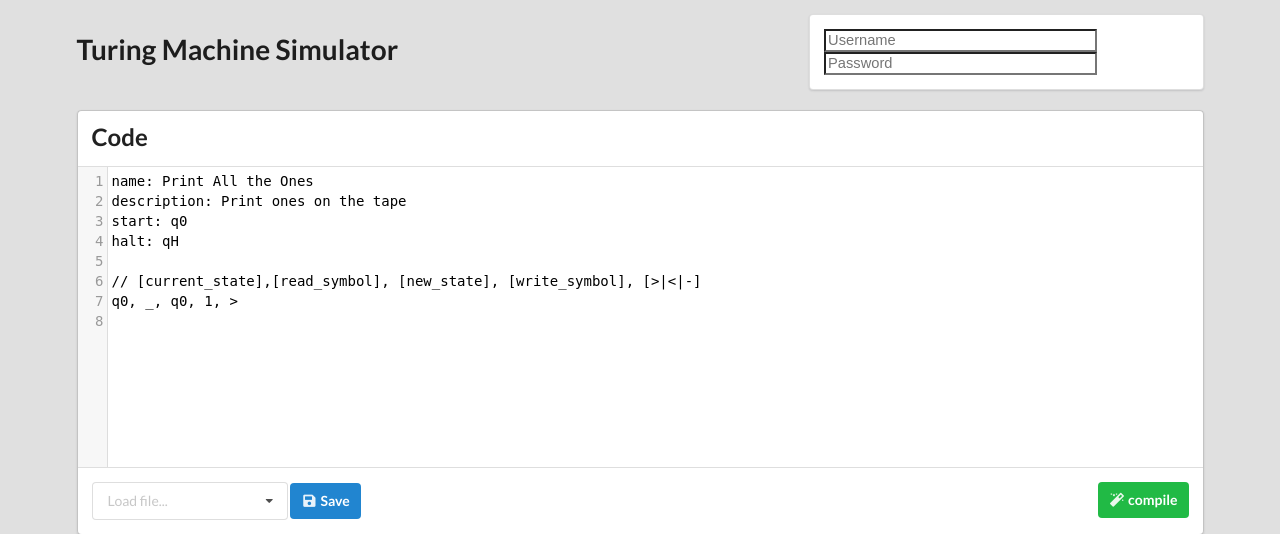
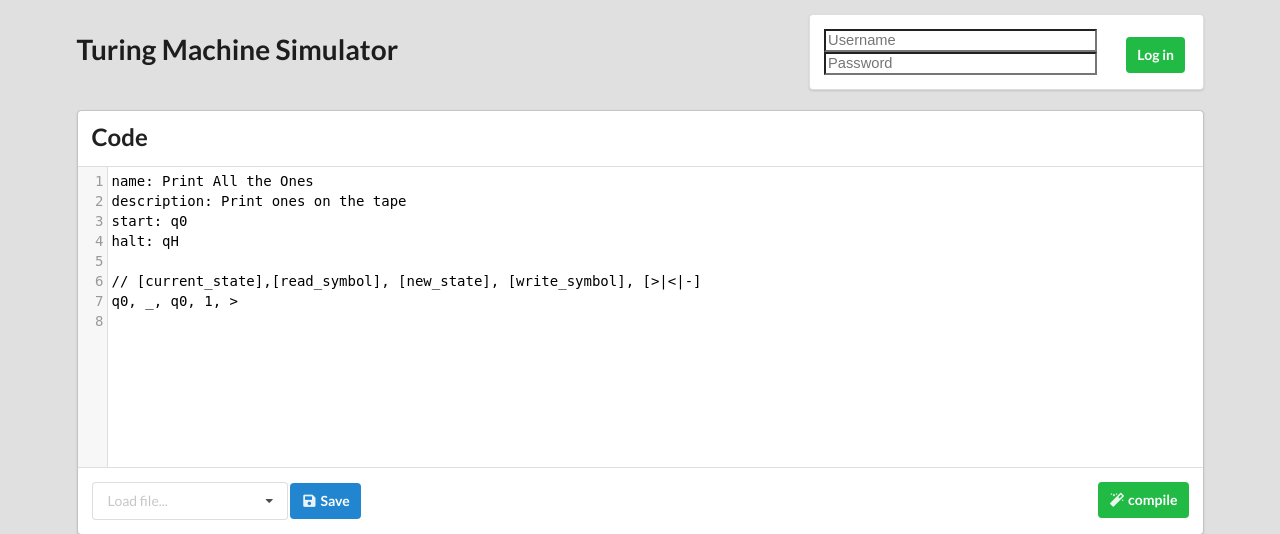
Before and after one commit to CodeGuild-co/tms, a Flask app: page / in a window 1280 px wide. Shown: the top 534 px of the page. Run offline with Flask 2, Linux system fonts and the light colour scheme; some libraries are stand-ins or nearby versions.

Commit message:
button work

```diff
--- a/templates/index.html
+++ b/templates/index.html
@@ -15,6 +15,7 @@
     <body><div class="ui container">
         <h1 class="ui header center aligned" style="display: inline-block; height: 100px;">Turing Machine Simulator</h1>
         <div class="ui segment" style="width: 35%; float: right;">
+            <button class="ui icon button action green" style="margin-left: 9px; float: right; margin-top: 8px" onclick="login">Log in</button>
             <input type="text" name="Username" placeholder="Username" style="width: 75%;font-size:11pt;"><br>
             <input type="password" name="Password" placeholder="Password" style="width: 75%;font-size:11pt;">
         </div>
```
